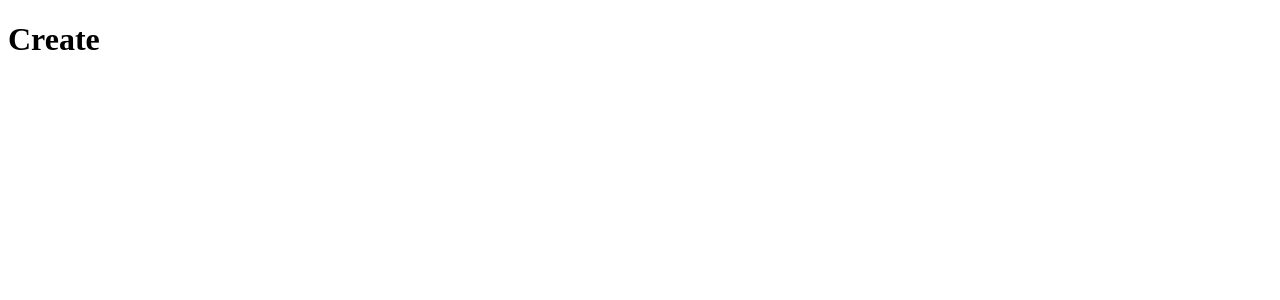
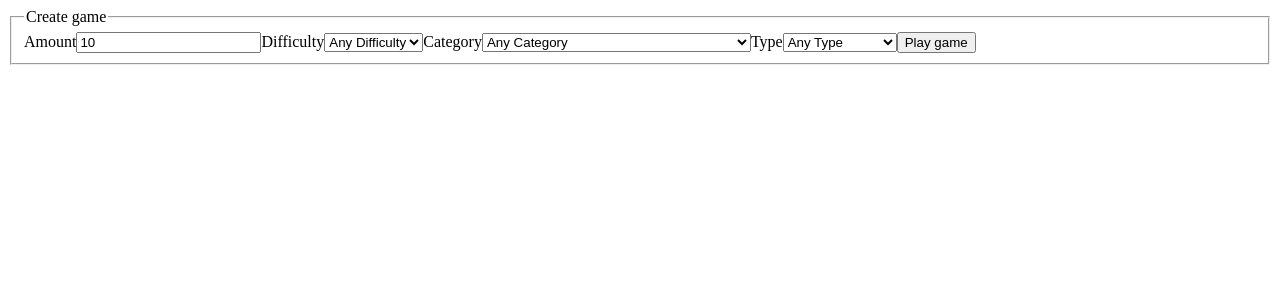
Before and after one commit to code-mattclaffey/trivia-game, a Next.js app: page /create in a window 1280 px wide. Shown: the top 300 px of the page. Built offline with nearby package versions, Linux system fonts and the light colour scheme; no server answers.

Commit message:
spike: creating the game on submission

```diff
--- a/package.json
+++ b/package.json
@@ -10,15 +10,19 @@
     "prettier:check": "prettier \"./packages/**/*\" --check"
   },
   "dependencies": {
+    "final-form": "^4.20.1",
     "firebase": "^7.24.0",
     "next": "latest",
     "react": "^16.12.0",
-    "react-dom": "^16.12.0"
+    "react-dom": "^16.12.0",
+    "react-final-form": "^6.5.2",
+    "uuid": "^8.3.1"
   },
   "devDependencies": {
     "@types/node": "^12.12.21",
     "@types/react": "^16.9.16",
     "@types/react-dom": "^16.9.4",
+    "@types/uuid": "^8.3.0",
     "husky": "^4.3.0",
     "lint-staged": "^10.4.2",
     "prettier": "^2.1.2",
--- /dev/null
+++ b/src/components/create-game/index.tsx
@@ -0,0 +1,118 @@
+import React from "react";
+import { useFirebaseWrapper } from "../firebase-wrapper/firebase-wrapper.component";
+import { withTypes, Field } from "react-final-form";
+
+const buildTrivaUrl = ({
+  amount,
+  difficulty,
+  type,
+  category,
+  token,
+}: OpenTbdApi) => {
+  return `https://opentdb.com/api.php?amount=${amount}&difficulty=${difficulty}&type=${type}&category=${category}&token=${token}`;
+};
+
+const CreateGame = () => {
+  const { createGame } = useFirebaseWrapper();
+
+  const onSubmit = (values: OpenTbdApi) => {
+    fetch("https://opentdb.com/api_token.php?command=request")
+      .then((res) => res.json())
+      .then(({ token }) => {
+        const apiUrl = buildTrivaUrl({ ...values, token });
+
+        fetch(apiUrl)
+          .then((response) => response.json())
+          .then(({ results }) => {
+            createGame(results);
+          });
+      });
+  };
+
+  const { Form } = withTypes<OpenTbdApi>();
+
+  return (
+    <Form onSubmit={onSubmit} initialValues={{ amount: 10 }}>
+      {({ handleSubmit }) => {
+        return (
+          <form onSubmit={handleSubmit}>
+            <fieldset>
+              <legend>Create game</legend>
+              <label htmlFor="amount">Amount</label>
+              <Field
+                id="amount"
+                name="amount"
+                component="input"
+                type="text"
+                placeholder="Amount"
+              />
+
+              <label htmlFor="difficulty">Difficulty</label>
+              <Field
+                id="difficulty"
+                name="difficulty"
+                component="select"
+                placeholder="Amount"
+              >
+                <option value="any">Any Difficulty</option>
+                <option value="easy">Easy</option>
+                <option value="medium">Medium</option>
+                <option value="hard">Hard</option>
+              </Field>
+
+              <label htmlFor="category">Category</label>
+              <Field
+                id="category"
+                name="category"
+                component="select"
+                placeholder="Amount"
+              >
+                <option value="any">Any Category</option>
+                <option value="9">General Knowledge</option>
+                <option value="10">Entertainment: Books</option>
+                <option value="11">Entertainment: Film</option>
+                <option value="12">Entertainment: Music</option>
+                <option value="13">
+                  Entertainment: Musicals &amp; Theatres
+                </option>
+                <option value="14">Entertainment: Television</option>
+                <option value="15">Entertainment: Video Games</option>
+                <option value="16">Entertainment: Board Games</option>
+                <option value="17">Science &amp; Nature</option>
+                <option value="18">Science: Computers</option>
+                <option value="19">Science: Mathematics</option>
+                <option value="20">Mythology</option>
+                <option value="21">Sports</option>
+                <option value="22">Geography</option>
+                <option value="23">History</option>
+                <option value="24">Politics</option>
+                <option value="25">Art</option>
+                <option value="26">Celebrities</option>
+                <option value="27">Animals</option>
+                <option value="28">Vehicles</option>
+                <option value="29">Entertainment: Comics</option>
+                <option value="30">Science: Gadgets</option>
+                <option value="31">
+                  Entertainment: Japanese Anime &amp; Manga
+                </option>
+                <option value="32">
+                  Entertainment: Cartoon &amp; Animations
+                </option>
+              </Field>
+
+              <label htmlFor="type">Type</label>
+              <Field id="type" name="type" component="select">
+                <option value="any">Any Type</option>
+                <option value="multiple">Multiple Choice</option>
+                <option value="boolean">True / False</option>
+              </Field>
+              <button type="submit">Play game</button>
+            </fieldset>
+          </form>
+        );
+      }}
+    </Form>
+  );
+};
+
+export default CreateGame;
--- a/src/components/firebase-wrapper/firebase-wrapper.component.tsx
+++ b/src/components/firebase-wrapper/firebase-wrapper.component.tsx
@@ -1,7 +1,12 @@
 import React, { createContext, useContext, useEffect, useState } from "react";
 import firebase from "firebase/app";
 import "firebase/database";
-import firebaseConfig from "./config";
+import { v4 as uuidv4 } from "uuid";
+import { useRouter } from "next/router";
+
+interface FirebaseWrapperContextProps extends Game {
+  createGame: (questions: Array<Question>) => void;
+}
 
 export const defaultGameState: Game = {
   id: "",
@@ -12,45 +17,78 @@ export const defaultGameState: Game = {
   players: [],
 };
 
-export const FirebaseWrapperContext = createContext<Game>(defaultGameState);
+const contextState: FirebaseWrapperContextProps = {
+  ...defaultGameState,
+  createGame: () => null,
+};
+
+export const FirebaseWrapperContext = createContext<
+  FirebaseWrapperContextProps
+>(contextState);
 
 export const useFirebaseWrapper = () => useContext(FirebaseWrapperContext);
 
-const FirebaseWrapper: React.FC = ({ children }) => {
-  const [app, setFirebaseInstance] = useState<{ apps: Array<any> }>();
+const FirebaseWrapper: React.FC<{ gameId?: string | string[] }> = ({
+  children,
+  gameId,
+}) => {
+  const router = useRouter();
   const [data, setData] = useState<Game>(defaultGameState);
-  const [loading, setLoading] = useState<boolean>(true);
 
   useEffect(() => {
     const storage = localStorage.getItem("trivia-state");
 
     if (storage) {
       setData(JSON.parse(storage));
-      setLoading(false);
     }
   }, []);
 
   useEffect(() => {
-    if (!app?.apps.length) {
-      firebase.initializeApp(firebaseConfig);
-
-      setFirebaseInstance(firebase);
+    if (gameId !== undefined) {
+      const id: any = gameId;
 
       firebase
         .database()
-        .ref("trivia")
+        .ref(id)
         .on("value", (snapshot) => {
           setData(snapshot.val());
           localStorage.setItem("trivia-state", JSON.stringify(snapshot.val()));
-          setLoading(false);
         });
     }
-  }, [app]);
+  }, [gameId]);
 
-  if (loading) return <p>Loading</p>;
+  const createGame = (questions: Array<Question>) => {
+    const id = uuidv4();
+
+    const newGameState = {
+      ...data,
+      questions,
+      id,
+    };
+
+    console.log(newGameState);
+
+    firebase
+      .database()
+      .ref(id)
+      .set(newGameState)
+      .then(() => {
+        setData(newGameState);
+        localStorage.setItem("trivia-state", JSON.stringify(newGameState));
+        router.push(`/host/${id}`);
+      })
+      .catch((error) => {
+        console.error(error);
+      });
+  };
+
+  const context = {
+    ...data,
+    createGame,
+  };
 
   return (
-    <FirebaseWrapperContext.Provider value={data}>
+    <FirebaseWrapperContext.Provider value={context}>
       {children}
     </FirebaseWrapperContext.Provider>
   );
--- /dev/null
+++ b/src/pages/_app.tsx
@@ -0,0 +1,19 @@
+import React, { useEffect, useState } from "react";
+import firebase from "firebase/app";
+import "firebase/database";
+import firebaseConfig from "../components/firebase-wrapper/config";
+
+const App = ({ Component, pageProps }: any) => {
+  const [app, setFirebaseInstance] = useState<{ apps: Array<any> }>();
+
+  useEffect(() => {
+    if (!app?.apps.length) {
+      firebase.initializeApp(firebaseConfig);
+      setFirebaseInstance(firebase);
+    }
+  }, [app]);
+
+  return <Component {...pageProps} />;
+};
+
+export default App;
--- a/src/pages/create/index.tsx
+++ b/src/pages/create/index.tsx
@@ -1,9 +1,13 @@
 import Layout from "../../components/Layout";
+import FirebaseWrapper from "../../components/firebase-wrapper";
+import CreateGame from "../../components/create-game";
 
 const IndexPage = () => (
-  <Layout title="Create">
-    <h1>Create</h1>
-  </Layout>
+  <FirebaseWrapper>
+    <Layout title="Create">
+      <CreateGame />
+    </Layout>
+  </FirebaseWrapper>
 );
 
 export default IndexPage;
```
Also changed, not shown: global.d.ts (+6 -4 lines), src/pages/host/[id].tsx (+19 -7 lines), src/pages/join/[id].tsx (+13 -7 lines), src/pages/quiz/[id].tsx (+13 -7 lines), 1 other file (tests, documents, lock files or other folders).
